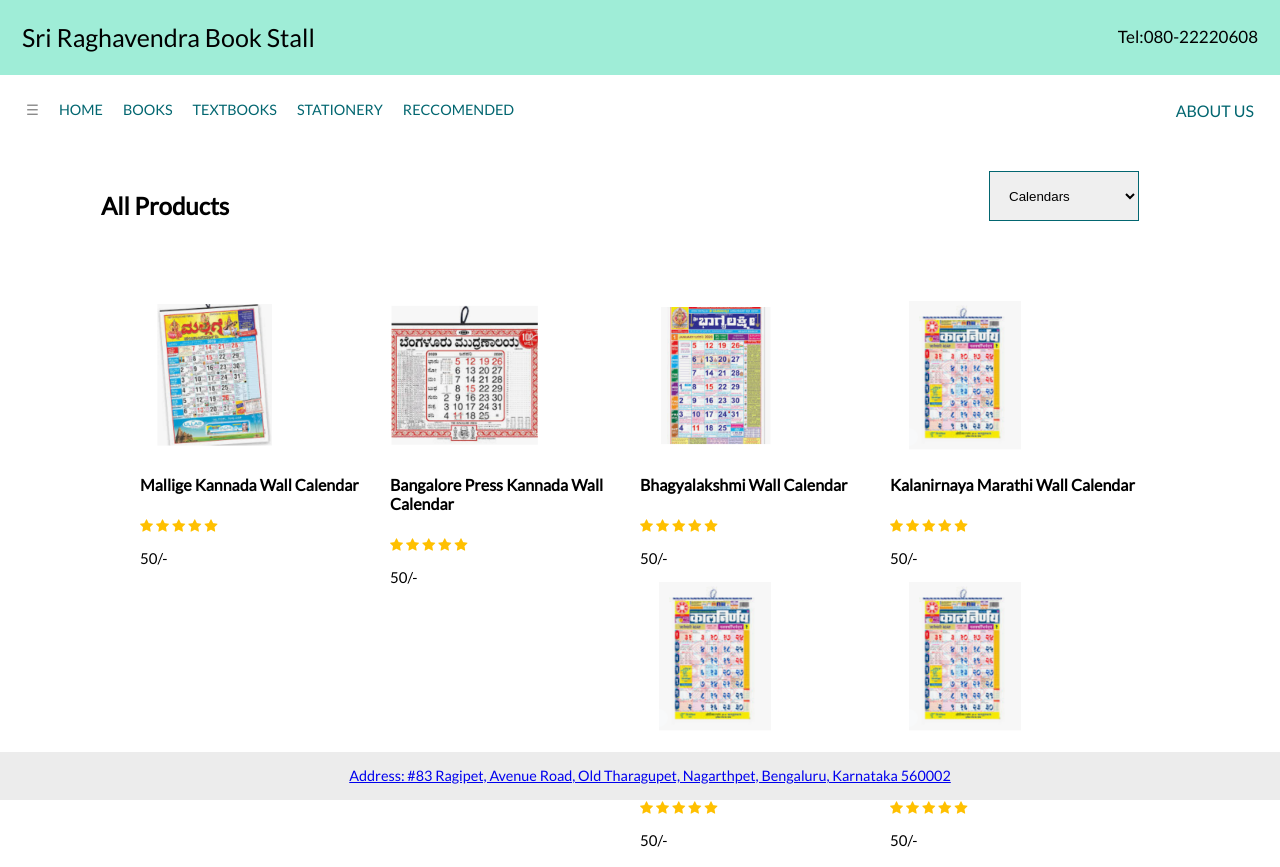
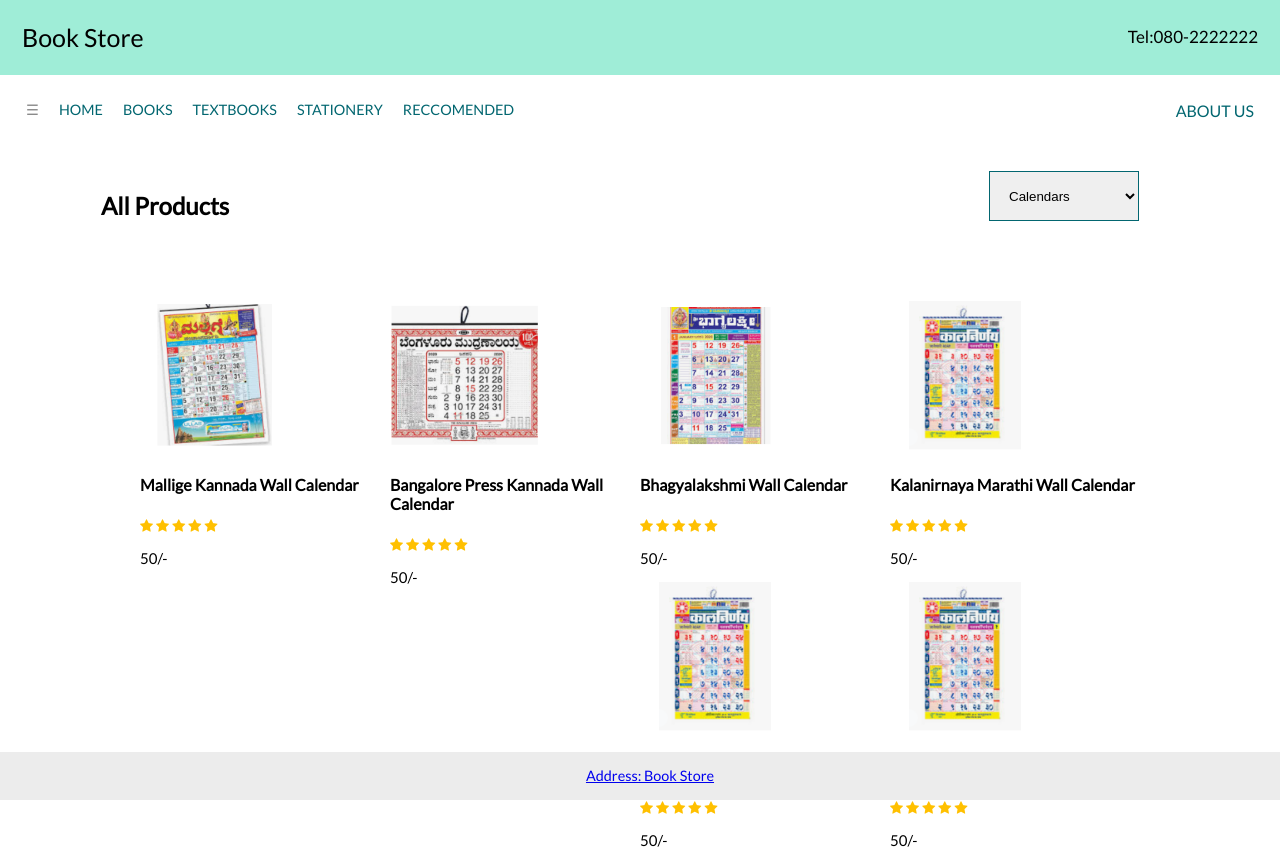
Before and after one commit to Priyanka-L-K/Bookstore-Website, a plain HTML site: page Book!!/stationery1.html in a window 1280 px wide. Shown: the top 867 px of the page. Drawn offline with Linux system fonts and the light colour scheme.

Commit message:
Update stationery1.html

```diff
--- a/Book!!/stationery1.html
+++ b/Book!!/stationery1.html
@@ -10,10 +10,10 @@
 <body>
 	<div class="header">
 		<div class="header-left">
-  			<a href="#default" class="logo">Sri Raghavendra Book Stall</a>
+  			<a href="#default" class="logo">Book Store</a>
   		</div>
   		<div class="header-right">
-  			<a href="Tel:080-22220608">Tel:080-22220608</a>
+  			<a href="Tel:080-2222222">Tel:080-2222222</a>
   		</div>
   	</div>
 	<div class="container">
@@ -174,7 +174,7 @@
 			</div>
 		</div>
 		<div class="footer">
-		<a href="https://www.google.com/maps/place/Sri+Ragavendra+Book+Stall/@12.96531,77.5753193,17z/data=!4m8!1m2!2m1!1ssri+raghavendra+book+stall+near+Avenue+Road,+Bengaluru,+Karnataka!3m4!1s0x3bae15e26c7718fb:0x35fb0d896dd67e4c!8m2!3d12.96531!4d77.577508" target="_blank"> Address: #83 Ragipet, Avenue Road, Old Tharagupet, Nagarthpet, Bengaluru, Karnataka 560002 </a>
+		<a href="https://github.com/Priyanka-L-K" target="_blank"> Address: Book Store </a>
 	</div>
 	</body>
 
```
